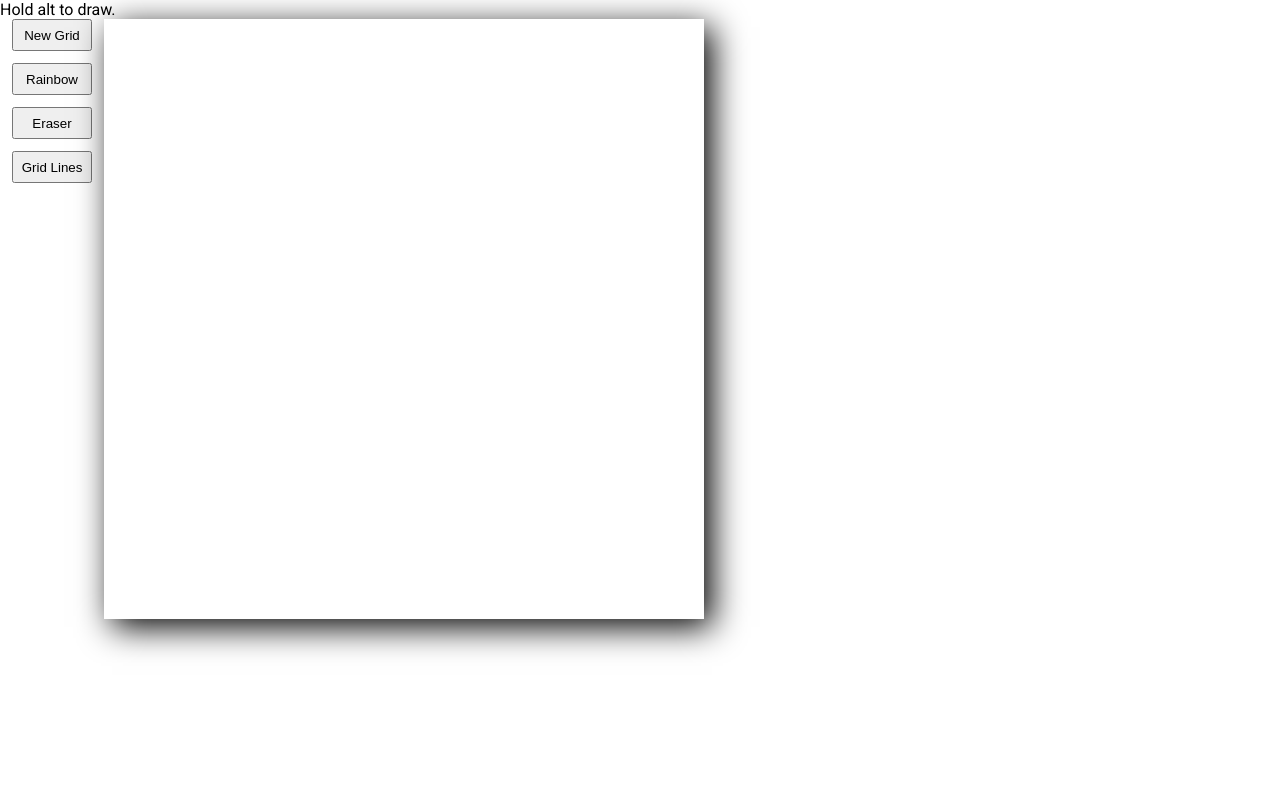
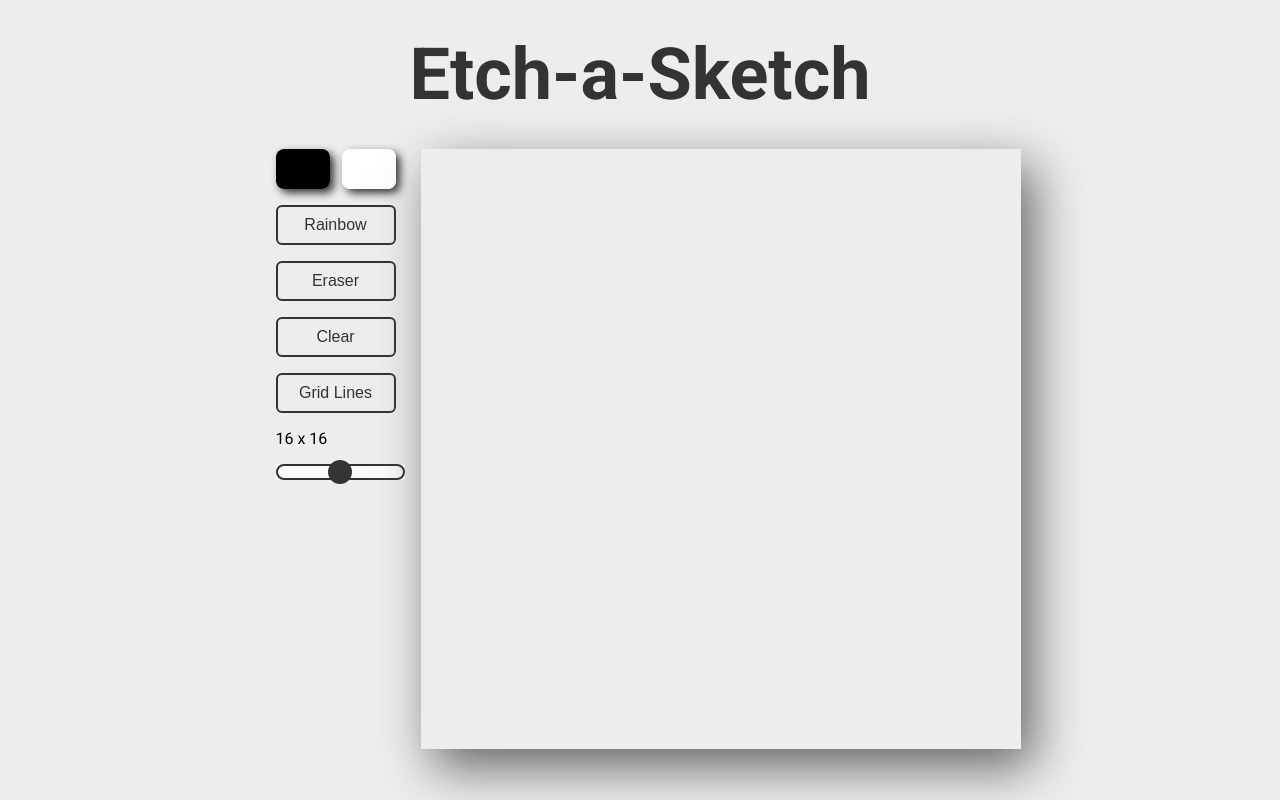
Before and after one commit to KeadonM/03-odin-etch-a-sketch, a plain HTML site: page index.html in a window 1280 px wide. Drawn offline with Linux system fonts and the light colour scheme.

Commit message:
Add sidebar and theme

```diff
--- a/index.html
+++ b/index.html
@@ -13,14 +13,22 @@
     <script src="script.js" defer></script>
   </head>
   <body>
-    <div>Hold alt to draw.</div>
+    <div class="header">
+        <h1 id="title">Etch-a-Sketch</div>
+    </div>
 
     <div class="content">
       <div class="sidebar">
-        <button id="new-grid">New Grid</button>
+        <div class="color-container">
+            <input id="primaryColor" class="colorPicker" type="color" value="#000000">
+            <input id="secondaryColor" class="colorPicker" type="color" value="#ffffff">
+        </div>
         <button id="rainbow">Rainbow</button>
         <button id="eraser">Eraser</button>
+        <button id="clear">Clear</button>
         <button id="grid-lines">Grid Lines</button>
+        <div>16 x 16</div>
+        <input id="grid-size" type="range">
       </div>
 
       <div class="grid-container">
--- a/styles.css
+++ b/styles.css
@@ -1,3 +1,9 @@
+:root {
+  --primary-dark: #333;
+  --primary-light: #ededed;
+  --secondary-light: #fafafa;
+}
+
 * {
   box-sizing: border-box;
   padding: 0;
@@ -5,24 +11,126 @@
 }
 
 body {
-  font-family: "Roboto";
+  font-family: "Roboto", sans-serif;
+  background-color: var(--primary-light);
+}
+
+/*Header*/
+.header {
+  background-color: var(--primary-light);
+}
+
+#title {
+  text-align: center;
+  padding: 32px;
+  font-size: 72px;
+  color: var(--primary-dark);
 }
 
 /*Main Content*/
 .content {
   display: flex;
+  justify-content: center;
 }
 
 .sidebar {
   display: flex;
   flex-direction: column;
+  gap: 16px;
+  margin: 0 16px;
+}
+
+.color-container {
+  display: flex;
   gap: 12px;
-  margin: 0 12px;
+}
+
+.colorPicker {
+  -webkit-appearance: none;
+  -moz-appearance: none;
+  appearance: none;
+  width: 54px;
+  height: 40px;
+  box-shadow: 4px 4px 8px var(--primary-dark);
+  border-radius: 8px;
+  background-color: transparent;
+  border: none;
+}
+::-webkit-color-swatch-wrapper {
+  padding: 0;
+}
+::-webkit-color-swatch {
+  border-radius: 6px;
+  border: none;
+}
+
+::-moz-color-swatch {
+  border-radius: 6px;
+  border: none;
+}
+
+.colorPicker:hover {
+  transition: 0.07;
+  scale: 1.1;
 }
 
 button {
-  width: 80px;
-  height: 32px;
+  width: 120px;
+  height: 40px;
+  font-size: 16px;
+  color: var(--primary-dark);
+  background-color: var(--primary-light);
+  border: solid 2px var(--primary-dark);
+  border-radius: 6px;
+}
+
+button:hover {
+  transition: 0.07s;
+  scale: 1.1;
+}
+
+input[type="range"] {
+  -webkit-appearance: none;
+  -moz-appearance: none;
+  appearance: none;
+}
+
+::-webkit-slider-runnable-track {
+  height: 16px;
+  border: 2px solid var(--primary-dark);
+  border-radius: 25px;
+  background: var(--secondary-light);
+}
+
+::-webkit-slider-thumb {
+  -webkit-appearance: none;
+  width: 24px;
+  height: 24px;
+  border-radius: 12px;
+  margin-top: -6px;
+  background: var(--primary-dark);
+}
+
+::-moz-range-track {
+  width: 100px;
+  border-radius: 25px;
+  color: var(--secondary-light);
+}
+
+::-moz-track {
+  height: 12px;
+  width: 100px;
+  border: 2px solid var(--primary-dark);
+  border-radius: 25px;
+}
+
+::-moz-range-thumb {
+  width: 24px;
+  height: 24px;
+  border: none;
+  border-radius: 20px;
+  margin-top: -6px;
+  background: var(--primary-dark);
 }
 
 .grid {
@@ -32,18 +140,18 @@ button {
   width: 600px;
   height: 600px;
 
-  box-shadow: 8px 8px 32px;
+  box-shadow: 12px 18px 48px rgb(100, 100, 100);
 }
 
 .box {
   flex: auto;
-  background-color: rgb(255, 255, 255);
+  background-color: var(--secondary-light);
 }
 
 .box:hover {
   scale: 1.15;
-  border: solid 2px rgb(50, 50, 50);
-  border-radius: 2px;
+  box-shadow: 4px 4px 8px var(--primary-dark);
+  border-radius: 4px;
 }
 
 .grid-lines {
```
Also changed, not shown: script.js (indentation only).
